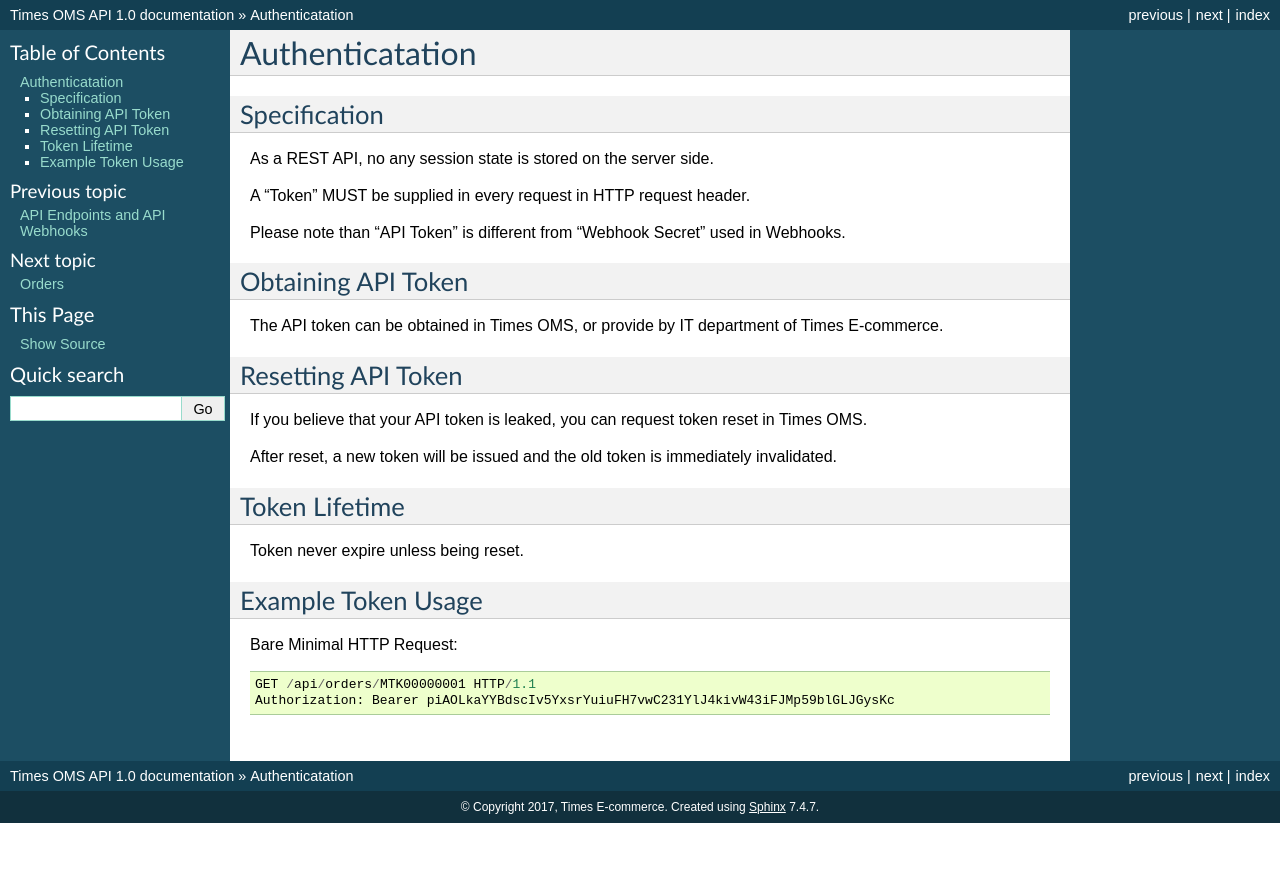
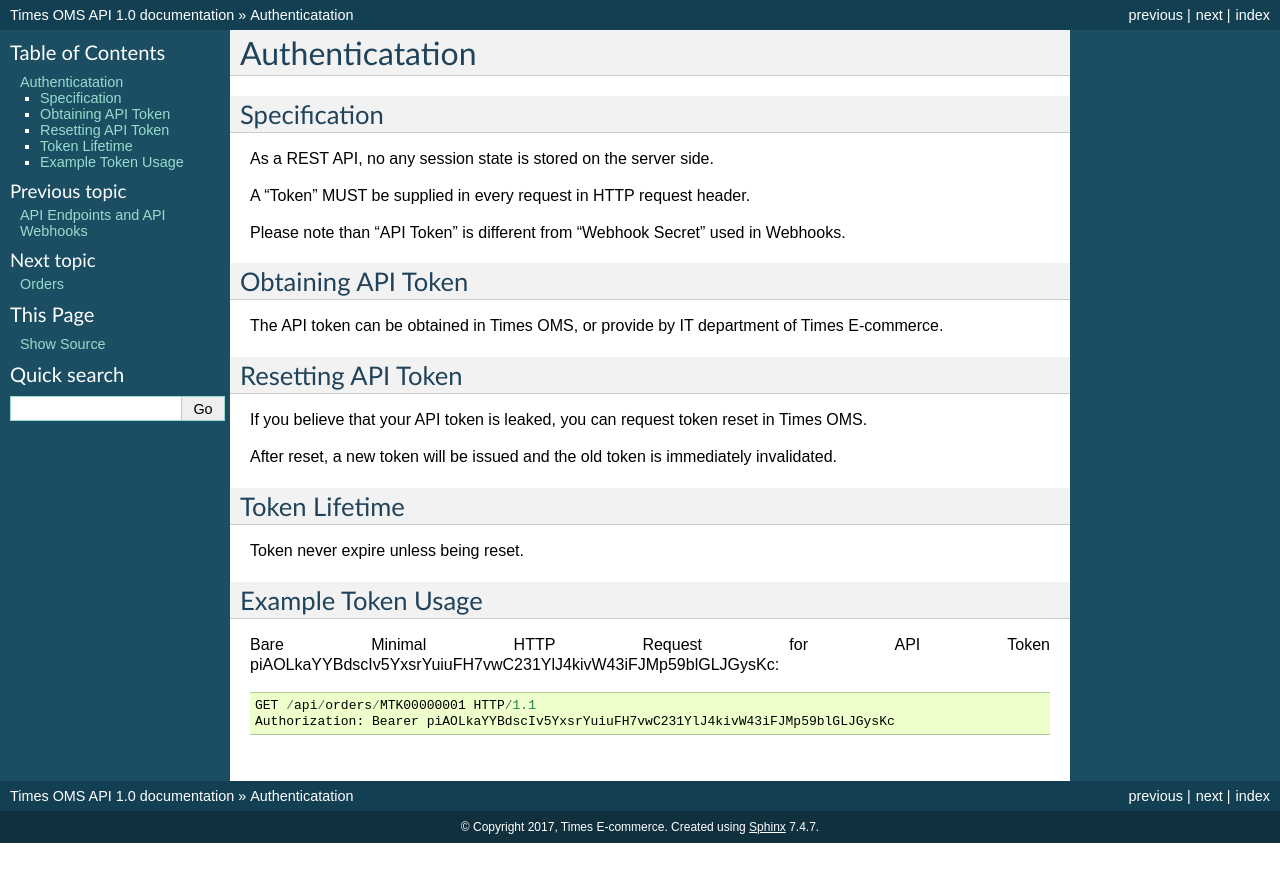
Before and after one commit to timeslogistics/times-oms-api-docs, a Sphinx documentation site: the page built from docs/authentication.rst, in a window 1280 px wide. Shown: the top 882 px of the page. Built offline with Sphinx 7.4.7, drawn with Linux system fonts in a browser that asks for light colours.

Commit message:
Update authentication.rst

```diff
--- a/docs/authentication.rst
+++ b/docs/authentication.rst
@@ -30,7 +30,7 @@ Token never expire unless being reset.
 Example Token Usage
 -------------------
 
-Bare Minimal HTTP Request::
+Bare Minimal HTTP Request for API Token piAOLkaYYBdscIv5YxsrYuiuFH7vwC231YlJ4kivW43iFJMp59blGLJGysKc::
 
     GET /api/orders/MTK00000001 HTTP/1.1
     Authorization: Bearer piAOLkaYYBdscIv5YxsrYuiuFH7vwC231YlJ4kivW43iFJMp59blGLJGysKc
```
